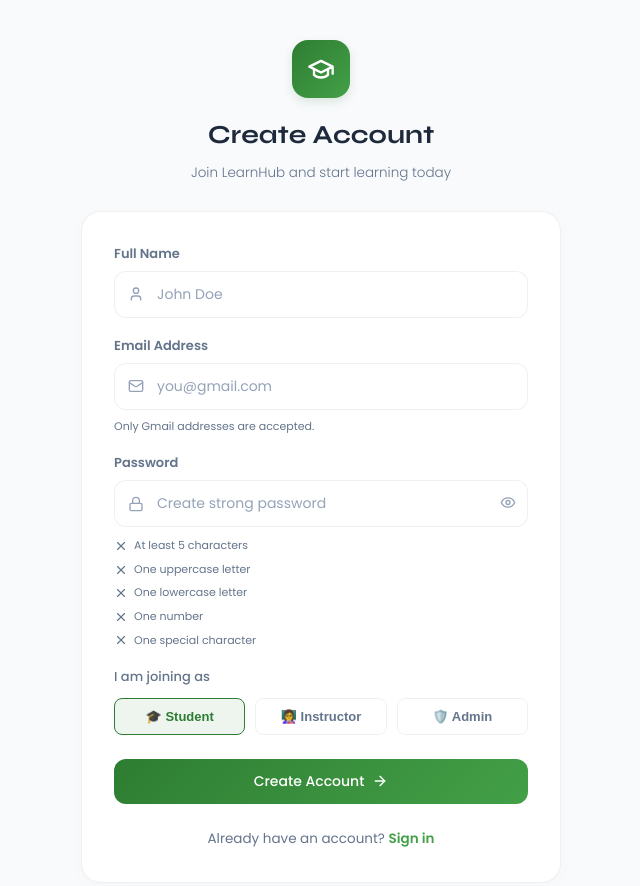
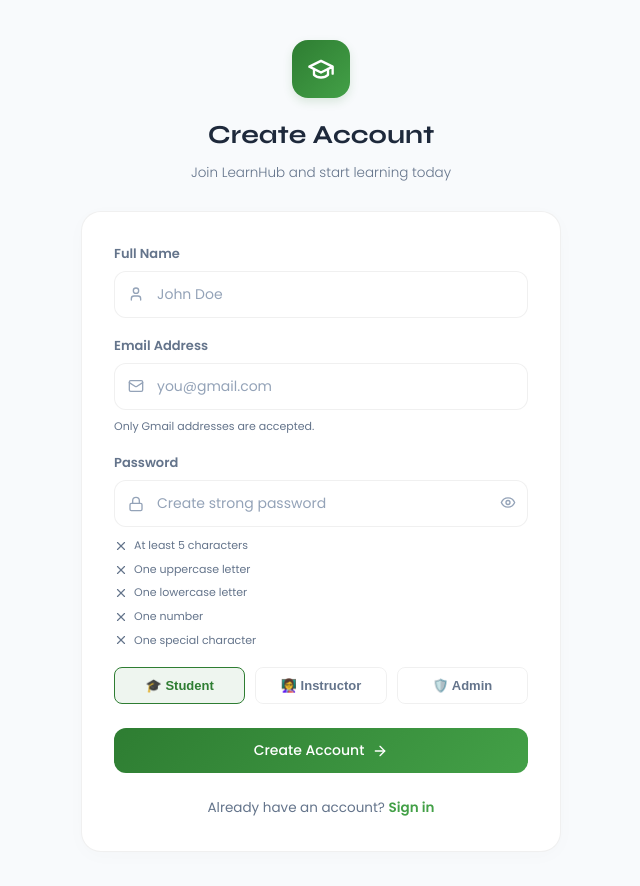
Before and after one commit to Mohanselvam04/Student_Libary, a React (Create React App) app in the folder frontend/: page /register in a window 1280 px wide. Shown: the top 886 px of the page, without its empty margins (319-959 px from the left). Built offline with nearby package versions, Linux system fonts and the light colour scheme; no server answers.

Commit message:
chore(auth): comment out registration legend style

```diff
--- a/frontend/src/pages/auth/Register.jsx
+++ b/frontend/src/pages/auth/Register.jsx
@@ -163,7 +163,7 @@
             </div>
 
             <fieldset className="form-group" style={{ border: 'none', padding: 0, margin: '0 0 24px 0' }}>
-              <legend style={{ marginBottom: 10, fontWeight: 500, fontSize: 13, color: 'var(--text-muted)' }}>I am joining as</legend>
+              {/* <legend style={{ marginBottom: 10, fontWeight: 500, fontSize: 13, color: 'var(--text-muted)' }}>I am joining as</legend> */}
               <div style={{
                 display: 'grid',
                 gridTemplateColumns: `repeat(${
```
